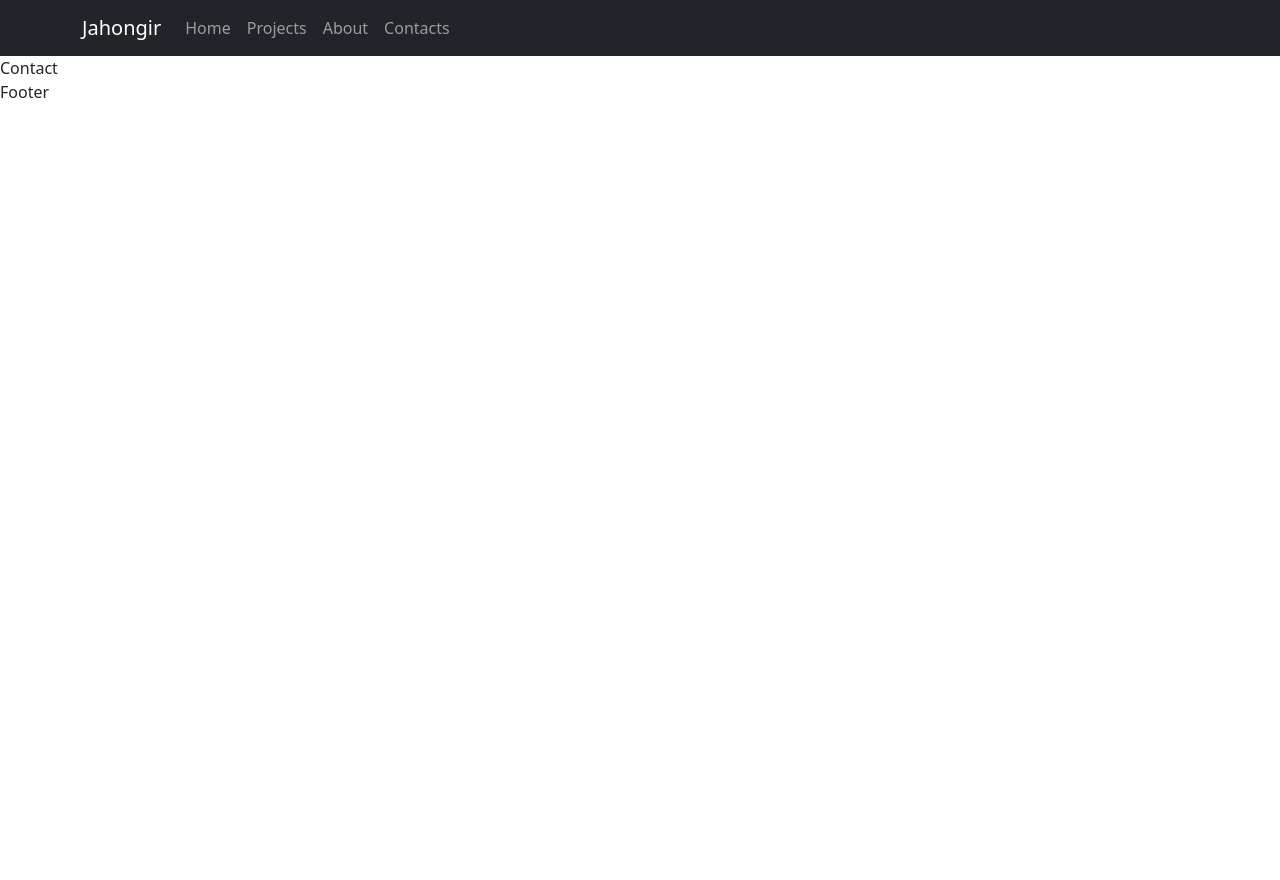
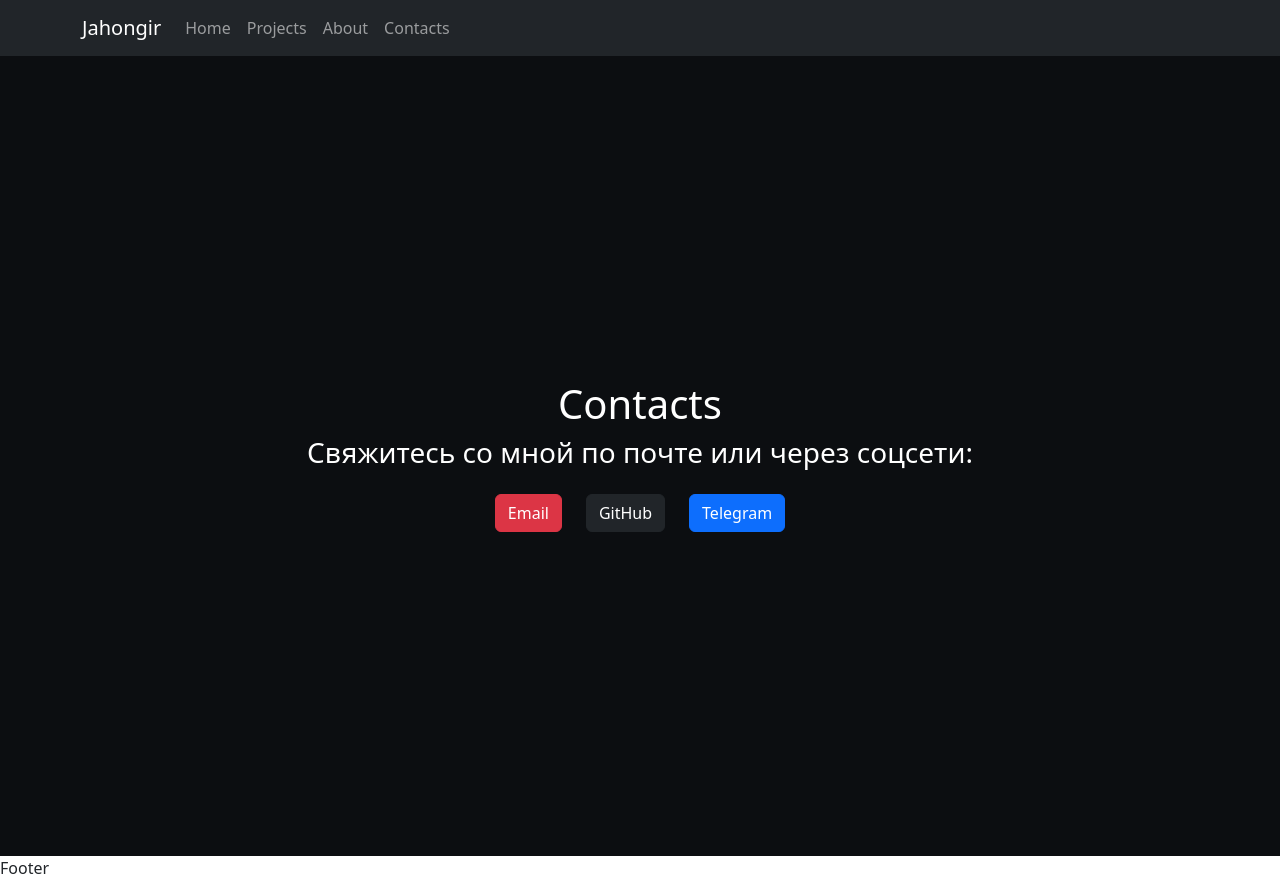
Before and after one commit to iamjahongir2010/my-portfolio, a React (Create React App) app: page /contact in a window 1280 px wide. Before the commit the page ends 800 px from the top, so only its background shows below. Built offline with nearby package versions, Linux system fonts and the light colour scheme; the HTML template or start-up script is replaced by a standard one.

Commit message:
finish contacts

```diff
--- a/src/components/main/contact/Contact.jsx
+++ b/src/components/main/contact/Contact.jsx
@@ -1,9 +1,26 @@
-import React from 'react'
-import style from './Contact.module.css'
+import React from "react";
+import style from "./Contact.module.css";
+import Button from "react-bootstrap/Button";
+import { Col, Row, Container } from "react-bootstrap";
+
 function Contact() {
   return (
-    <div>Contact</div>
-  )
+    <div className={style.Contact}>
+        <h1>Contacts</h1>
+        <h3>Свяжитесь со мной по почте или через соцсети:</h3>
+        <Row className="justify-content-center mt-3">
+          <Col xs="auto">
+            <Button variant="danger" href="mailto:i.jaha2010@mail.ru">Email</Button>
+          </Col>
+          <Col xs="auto">
+            <Button variant="dark" href="https://github.com/iamjahongir2010">GitHub</Button>
+          </Col>
+          <Col xs="auto">
+            <Button variant="primary" href="https://t.me/jaha2010">Telegram</Button>
+          </Col>
+        </Row>
+    </div>
+  );
 }
 
-export default Contact
+export default Contact;
--- a/src/components/main/contact/Contact.module.css
+++ b/src/components/main/contact/Contact.module.css
@@ -0,0 +1,11 @@
+.Contact {
+    background-color: #0c0e11;
+    background-size: cover;
+    color: white;
+    height: 100vh;
+    display: flex;
+    flex-direction: column;
+    justify-content: center;
+    align-items: center;
+    text-align: center;
+}
```
